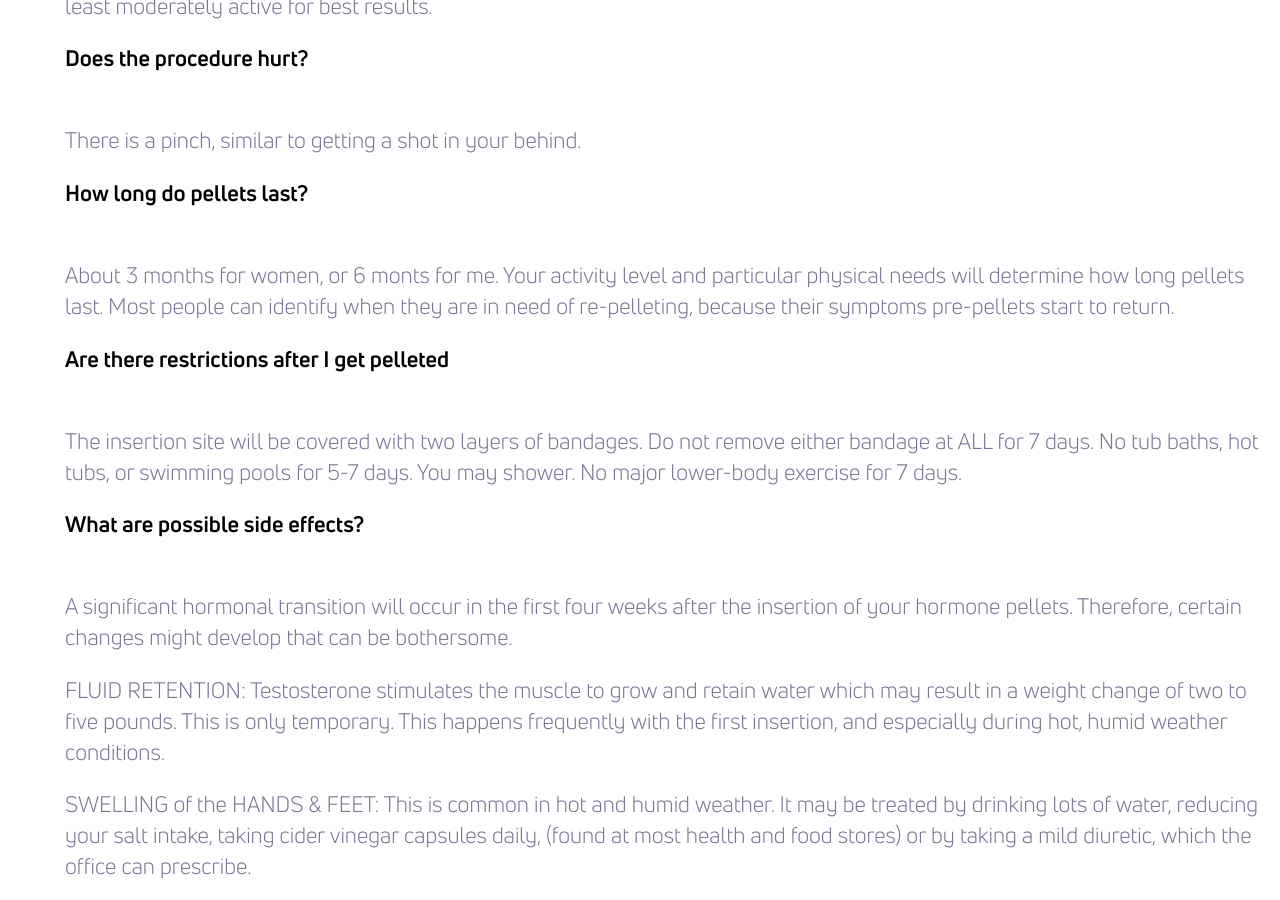
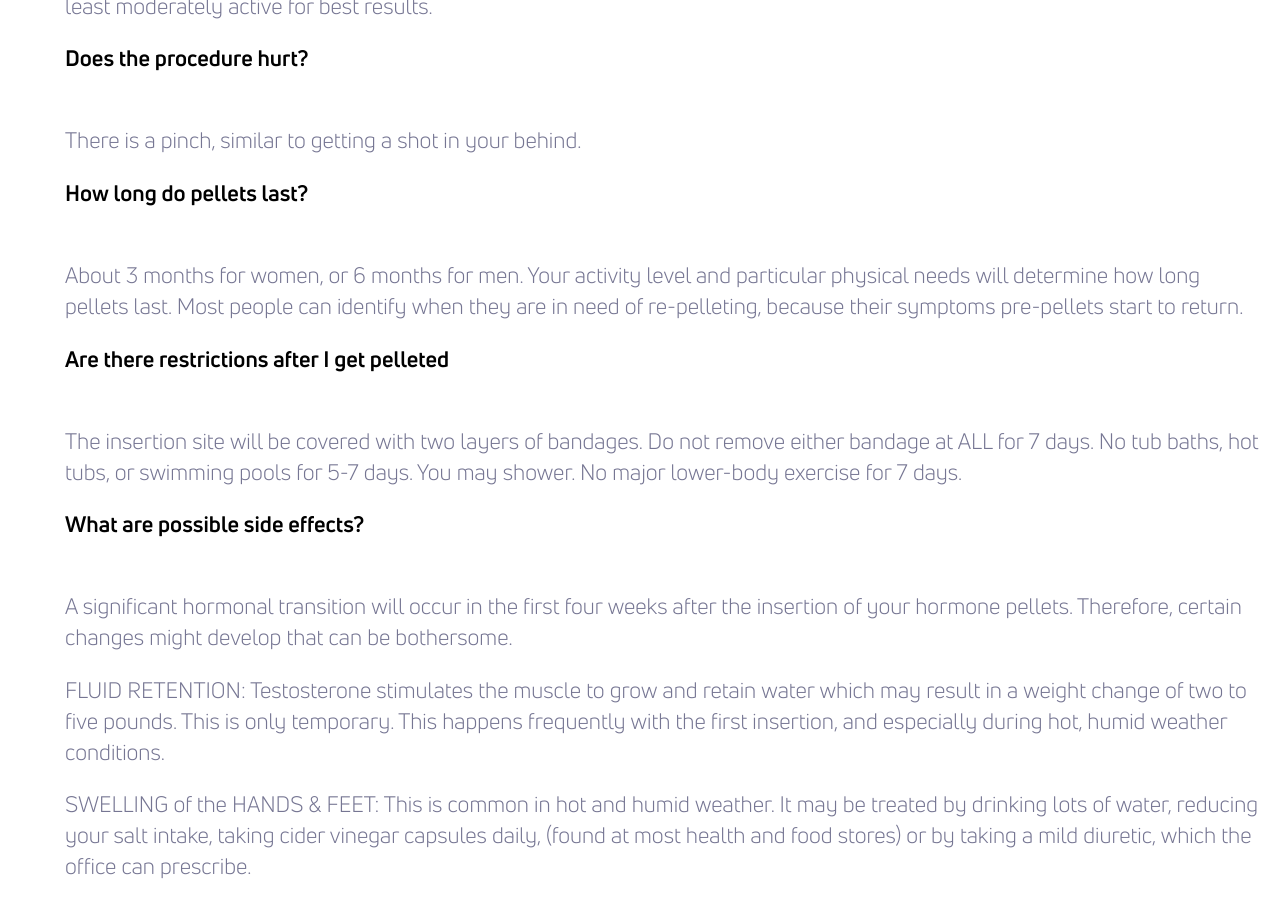
Before and after one commit to theneverwoods/gerstenberg.clinic, a Jekyll site: the page built from services/hormonetherapy.html, in a window 1280 px wide and 900 px high, scrolled down 4118 px. Built offline with Jekyll 4.4.1, drawn with Linux system fonts in a browser that asks for light colours.

Commit message:
Update hormonetherapy.html

```diff
--- a/services/hormonetherapy.html
+++ b/services/hormonetherapy.html
@@ -146,7 +146,7 @@ redirect_from: /biote
         <h3 class="bottom">Does the procedure hurt?</h3>
 		<p>There is a pinch, similar to getting a shot in your behind.</p>
         <h3 class="bottom">How long do pellets last?</h3>
-        <p>About 3 months for women, or 6 monts for me. Your activity level and particular physical needs will determine how long pellets last. Most people can identify when they are in need of re-pelleting, because their symptoms pre-pellets start to return.</p>
+        <p>About 3 months for women, or 6 months for men. Your activity level and particular physical needs will determine how long pellets last. Most people can identify when they are in need of re-pelleting, because their symptoms pre-pellets start to return.</p>
         <h3 class="bottom">Are there restrictions after I get pelleted</h3>
         <p>The insertion site will be covered with two layers of bandages. Do not remove either bandage at ALL for 7 days. No tub baths, hot tubs, or swimming pools for 5-7 days. You may shower. No major lower-body exercise for 7 days.</p>
         <h3>What are possible side effects?</h3>
```
